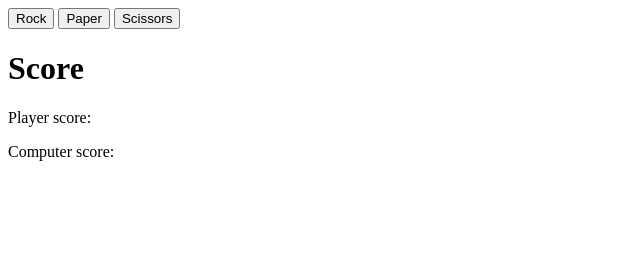
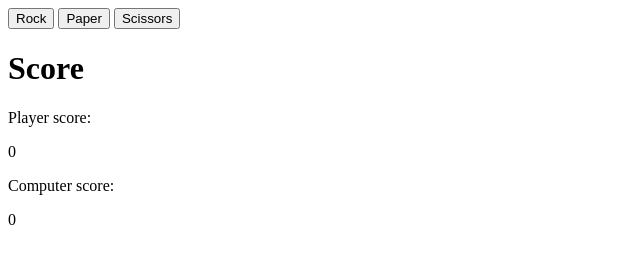
Before and after one commit to TvdH-UX/rock-paper-scissors, a plain HTML site: page index.html in a window 1280 px wide. Shown: the whole page, without its empty margins (0-640 px from the left). Drawn offline with Linux system fonts and the light colour scheme.

Commit message:
Select scoring sections Append scores into scoring sections

```diff
--- a/index.html
+++ b/index.html
@@ -15,8 +15,12 @@
 
     <div class="results">
         <h1>Score</h1>
-        <p class="playerScore">Player score: </p>
-        <p class="computerScore">Computer score: </p>
+        <div class="playerSection">
+            <p class="playerScore">Player score: </p>
+        </div>
+        <div class="computerSection">
+            <p class="computerScore">Computer score: </p>
+        </div>
     </div>
 
 </body>
--- a/main.js
+++ b/main.js
@@ -2,6 +2,9 @@
 const btnRock = document.querySelector("#rock");
 const btnPaper = document.querySelector("#paper");
 const btnScissors = document.querySelector("#scissors");
+
+const playerSection = document.querySelector(".playerSection");
+const computerSection = document.querySelector(".computerSection");
 
 // Generate computer answer
 // generate random number between 0 and 2 (inclusive)
@@ -86,16 +89,35 @@ function playRound(playerSelection, computerSelection){
     return result;
 };
 
+let pScore = 0;
+let cScore = 0;
+
+const pScoreCounter = document.createElement('p');
+pScoreCounter.textContent = pScore;
+playerSection.appendChild(pScoreCounter);
+
+const cScoreCounter = document.createElement('p');
+cScoreCounter.textContent = cScore;
+computerSection.appendChild(cScoreCounter);
+
+
+function calcScore (result){
+
+}
+
 btnRock.addEventListener("click", () => {
     playRound("Rock", computerSelection);
+    console.log(result);
 });
 
 btnPaper.addEventListener("click", () => {
     playRound("Paper", computerSelection);
+    console.log(result);
 });
 
 btnScissors.addEventListener("click", () => {
     playRound("Scissors", computerSelection);
+    console.log(result);
 });
 
 // Function to play five rounds
```
